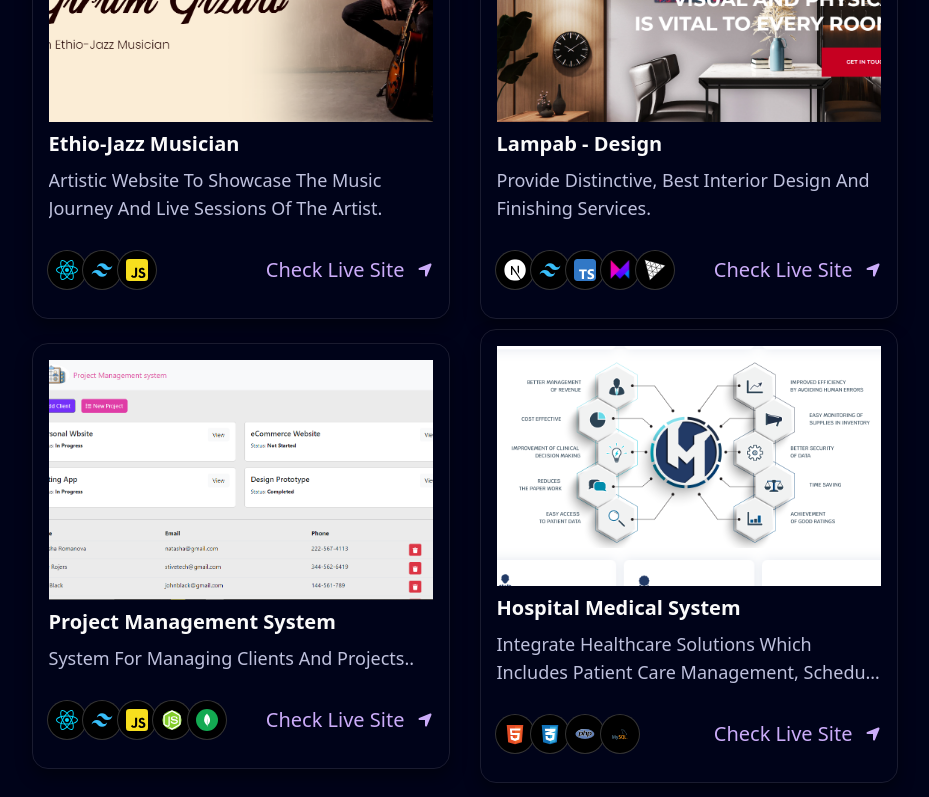
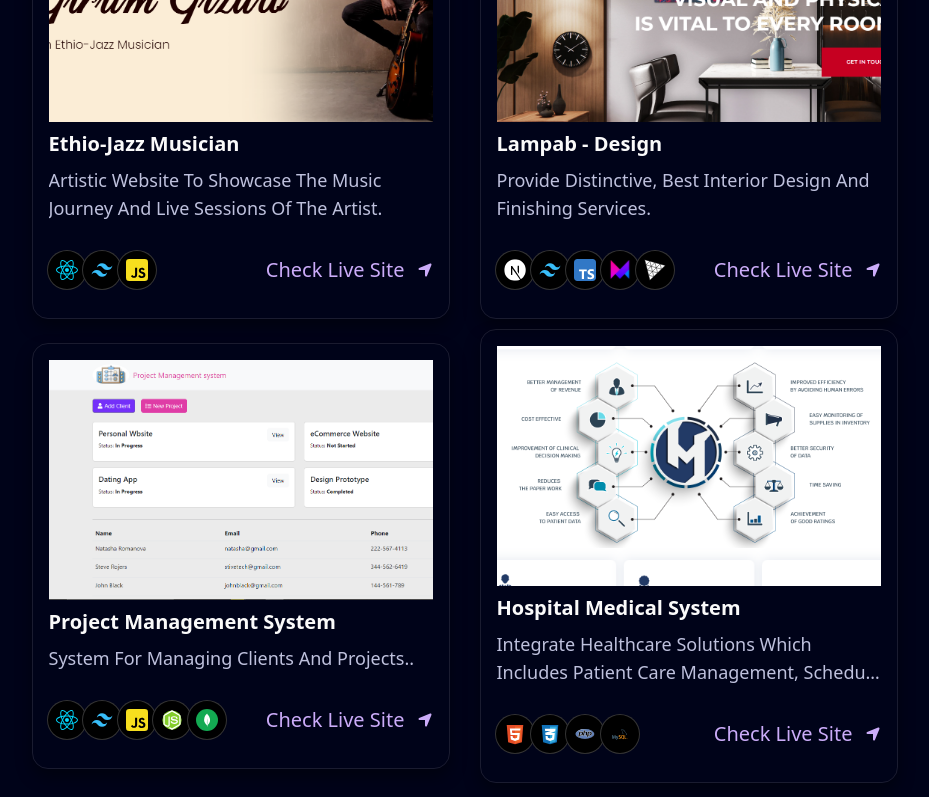
Before and after one commit to itsyonatan/portfolio, a Next.js app: page / in a window 1280 px wide. Shown: the part 2396-3193 px from the top of the page, without its empty margins (177-1106 px from the left). Built offline with nearby package versions, Linux system fonts and the light colour scheme.

Commit message:
fix pms image

```diff
--- a/components/RecentProjects.tsx
+++ b/components/RecentProjects.tsx
@@ -34,7 +34,7 @@ const RecentProjects = () => {
                   height={1000}
                   src={item.img}
                   alt="cover"
-                  className="z-10 absolute bottom-0 object-cover w-full h-full object-top"
+                  className={`z-10 absolute bottom-0 object-cover w-full h-full ${item.id === 3 ? 'object-left' : 'object-top'}`}
                 />
               </div>
 
--- a/data/index.ts
+++ b/data/index.ts
@@ -76,7 +76,7 @@ export const projects = [
     id: 1,
     title: "Ethio-Jazz Musician",
     des: "Artistic website to showcase the music journey and live sessions of the artist.",
-    img: "/gg.png",
+    img: "/GG.png",
     iconLists: ["/re.svg", "/tail.svg", "/js.svg"],
     linkTitle: "/girumgizaw.com",
     link: "https://girumgizaw.com",
```
